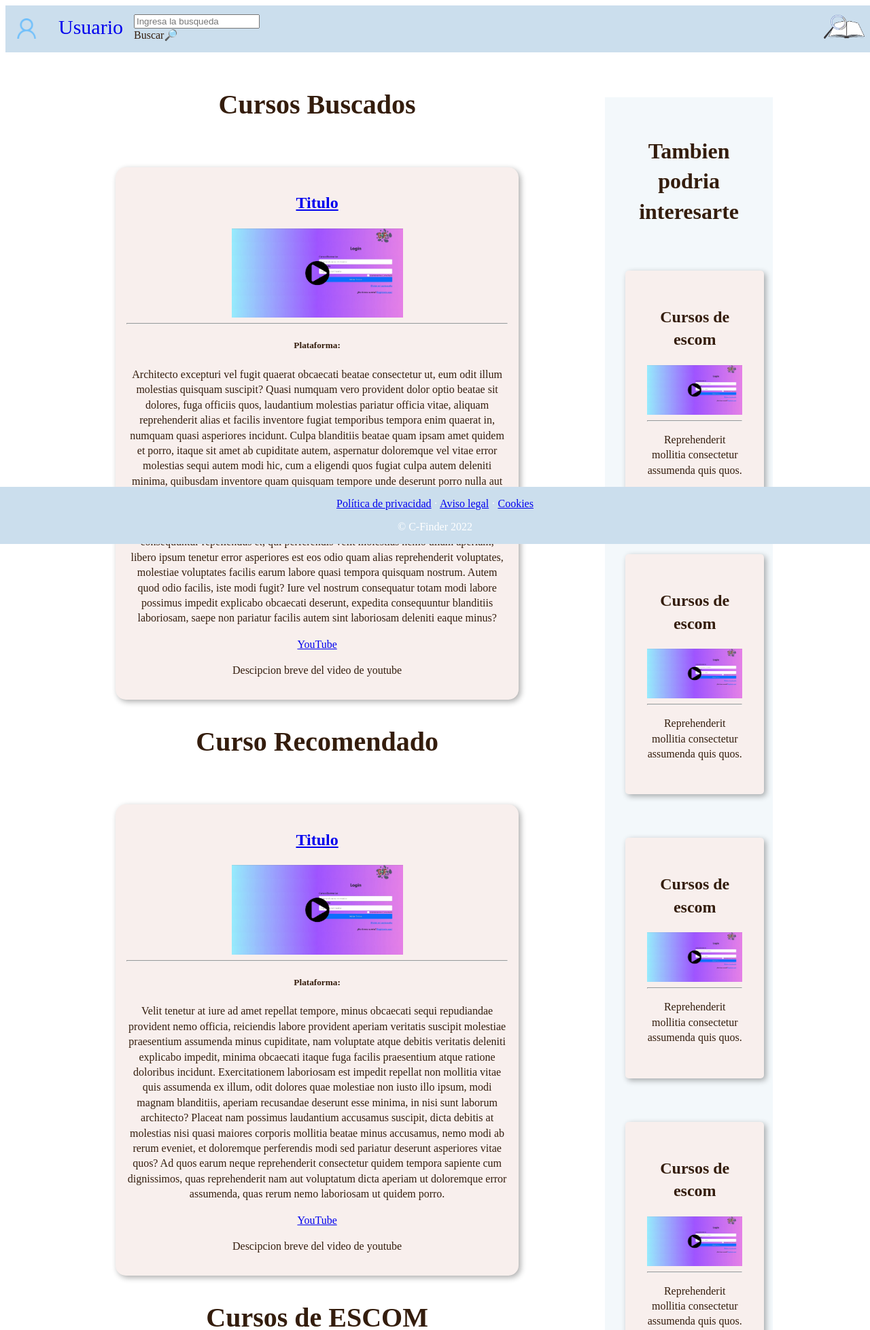
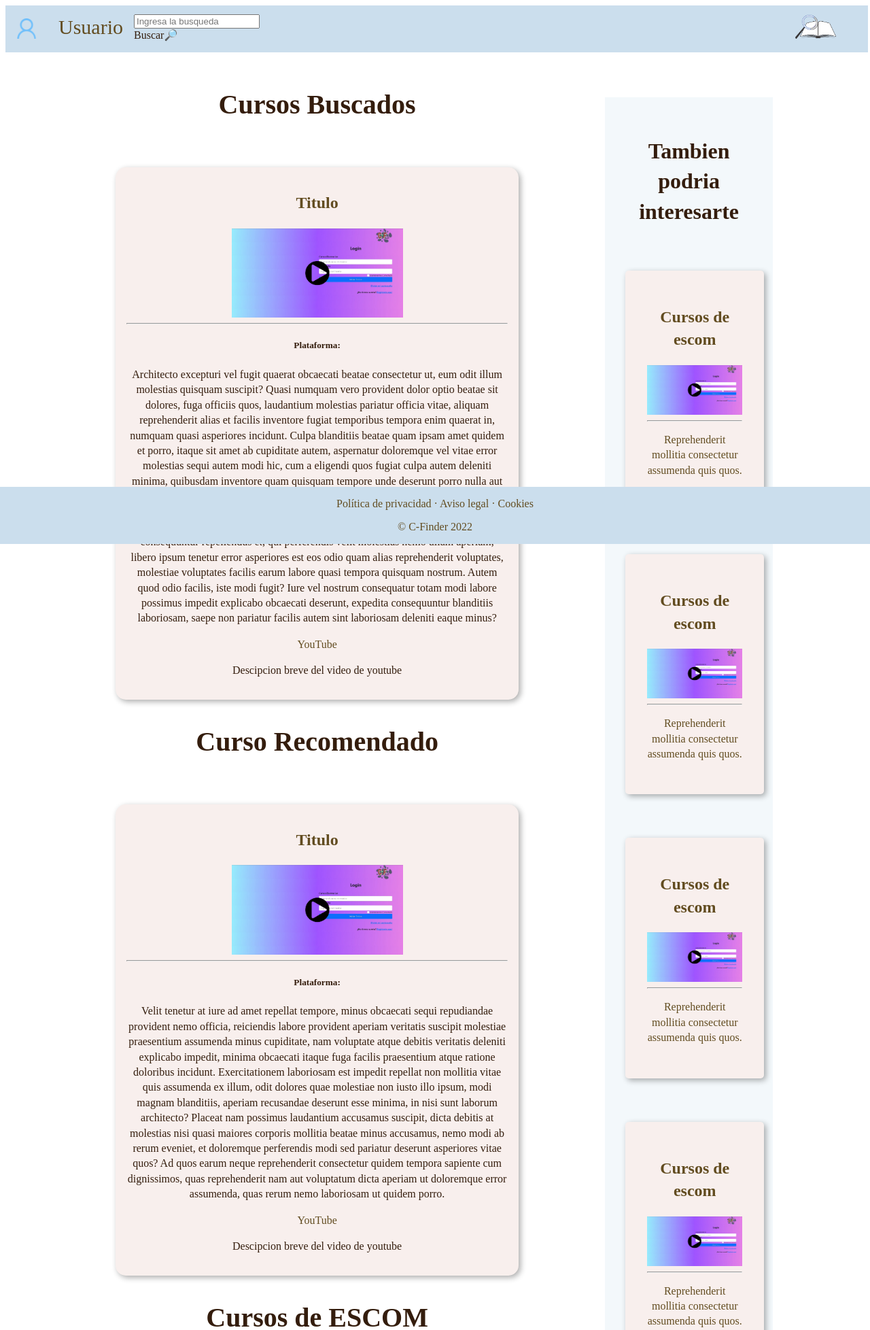
Before and after one commit to AmauryUsiel/C-Finder, a Django app: page /cursos/ in a window 1280 px wide. Shown: the top 1956 px of the page at 68% size. Run offline with Django 4.2, Linux system fonts and the light colour scheme.

Commit message:
editada estructura de v_cursos httml y su css

```diff
--- a/cursos/static/cursos/css/v_cursos.css
+++ b/cursos/static/cursos/css/v_cursos.css
@@ -1,7 +1,8 @@
 ul {
     list-style-type: none;
     margin: 0;
-    padding: 0;
+    padding: 0 15px 0 0;
+    width: 98%;
     overflow: hidden;
     background-color: #cbdeed;
 }
@@ -22,6 +23,13 @@ li a {
 li a:hover {
     background-color: #341d0d;
     color: #60a5e1;
+}
+
+a:link,
+a:visited,
+a:active {
+    text-decoration: none;
+    color: #624c20
 }
 
 .sectionmain {
@@ -53,6 +61,12 @@ li a:hover {
 .app-logo {
     height: 5vmin 5vmax;
     pointer-events: none;
+    padding-right: 1;
+}
+
+#logo {
+    float: right;
+    padding-right: 15px;
 }
 
 
@@ -88,26 +102,17 @@ h1 {
     font-size: 2.5em;
 }
 
-
-/* color1 {
+color1 {
     color: #341d0d;
+    /* color2 { */
+    color: #624c20;
+    /* color3 { */
+    color: #60a5e1;
+    /* color4 { */
+    color: #cbdeed;
+    /*color5 {*/
+    color: #f8efed;
 }
-
-color2 {
-    color: #624c20;
-}
-
-color3 {
-    color: #60a5e1;
-}
-
-color4 {
-    color: #cbdeed;
-}
-
-color5 {
-    color: #f8efed;
-} */
 
 .navbar {
     width: 100%;
@@ -121,6 +126,6 @@ color5 {
     bottom: 0;
     width: 100%;
     background-color: #cbdeed;
-    color: white;
+    color: #624c20;
     text-align: center;
 }
--- a/cursos/templates/cursos/v_cursos.html
+++ b/cursos/templates/cursos/v_cursos.html
@@ -12,7 +12,7 @@
     <!--Inicio de la Nav Bar-->
     <div class="navbar">
         <ul>
-          <li style="float: right;"><a href="#"><img class = "app-logo"src="{% static 'cursos/img/cfinderv2_v2.png' %}"  width="60px" alt="" /></a></li>
+          <li id="logo" ><a href="#"><img class = "app-logo"src="{% static 'cursos/img/cfinderv2_v2.png' %}"  width="60px" alt="" /></a></li>
           <li style="padding-top:5px"><a href="#" ><img src="{% static 'cursos/img/logpng.png' %}" width="30px" alt="" /></a></li>
           <li><a href="#" style="font-size:30px;padding-top:15px;"> Usuario </a></li>
           <li>
@@ -93,6 +93,7 @@
       <div class="container2">
         <h1 style="font-size: 2em;">Tambien podria interesarte</h1>
         <div class="card-sidebar">
+          <a href="#">
             <div class="">
               <h2>Cursos de escom</h2>
             </div>
@@ -102,8 +103,11 @@
               <hr/>
               <p>Reprehenderit mollitia consectetur assumenda quis quos.</p>
             </div>
+          </a>
         </div>
         <div class="card-sidebar">
+          <a href="#">
+
             <div class="">
               <h2>Cursos de escom</h2>
             </div>
@@ -113,8 +117,11 @@
               <hr/>
               <p>Reprehenderit mollitia consectetur assumenda quis quos.</p>
             </div>
+          </a>
         </div>
         <div class="card-sidebar">
+          <a href="#">
+
             <div class="">
               <h2>Cursos de escom</h2>
             </div>
@@ -124,8 +131,11 @@
               <hr/>
               <p>Reprehenderit mollitia consectetur assumenda quis quos.</p>
             </div>
+          </a>
         </div>
         <div class="card-sidebar">
+          <a href="#">
+
             <div class="">
               <h2>Cursos de escom</h2>
             </div>
@@ -135,8 +145,11 @@
               <hr/>
               <p>Reprehenderit mollitia consectetur assumenda quis quos.</p>
             </div>
+          </a>
         </div>
         <div class="card-sidebar">
+          <a href="#">
+
             <div class="">
               <h2>Cursos de escom</h2>
             </div>
@@ -146,6 +159,7 @@
               <hr/>
               <p>Reprehenderit mollitia consectetur assumenda quis quos.</p>
             </div>
+          </a>
         </div>
       </div> <!--End conteiner2-->
     </section>
```
Lines whose indentation alone changed are shown as unchanged.
